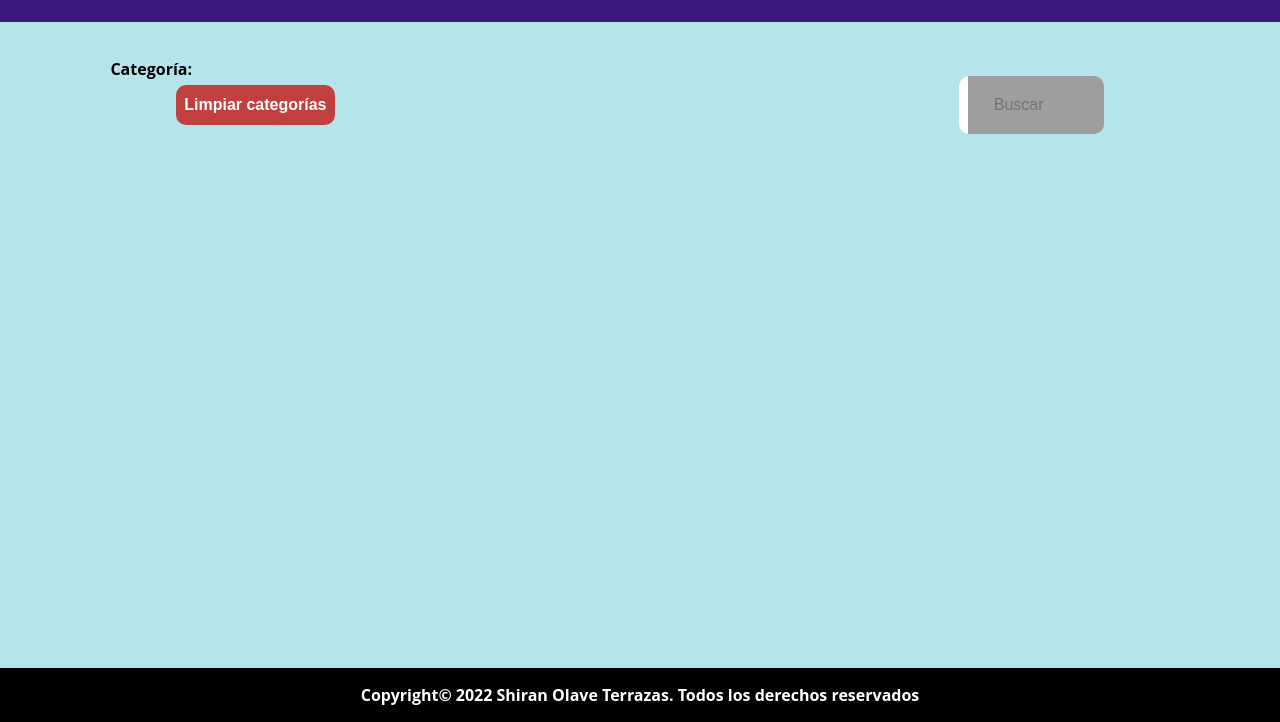
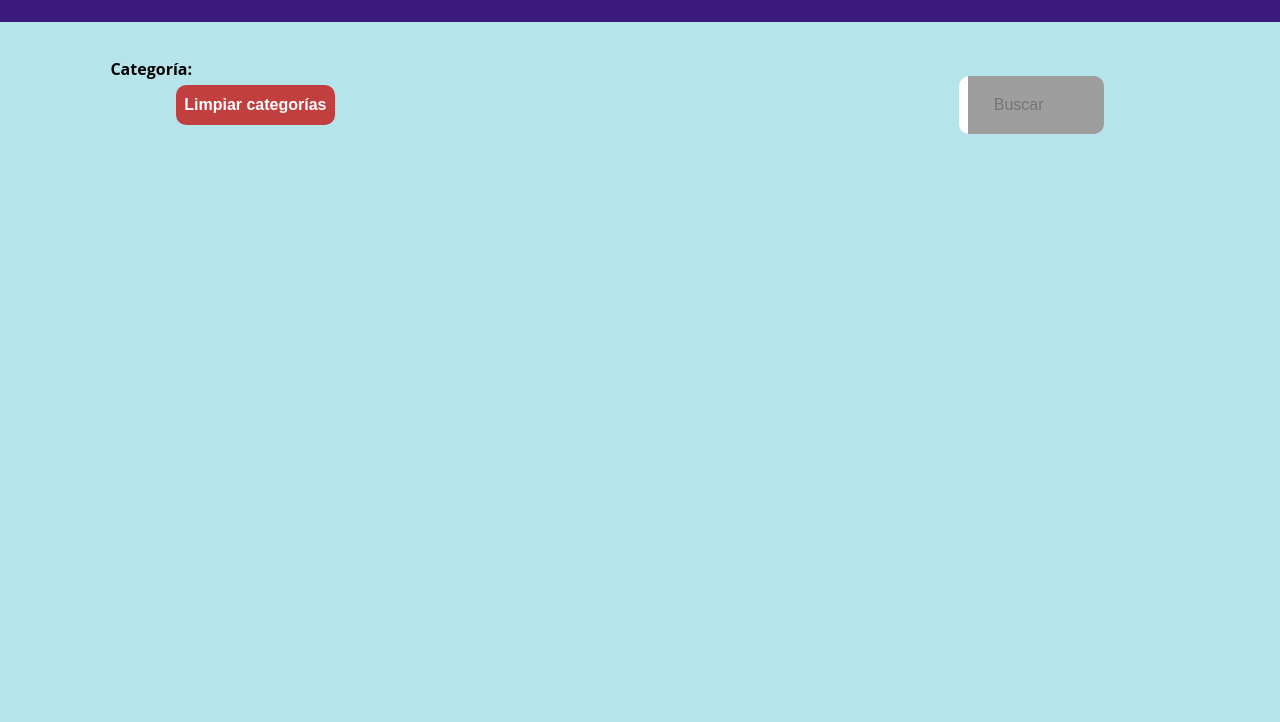
Before and after one commit to shiran-trrzs/online-store, a website: page src/index.html in a window 1280 px wide. Shown: the part 78-800 px from the top of the page. Drawn offline with Linux system fonts and the light colour scheme; no server answers; grey boxes are pictures that could not be loaded.

Commit message:
update  footer

```diff
--- a/src/index.html
+++ b/src/index.html
@@ -13,6 +13,10 @@
         <h2> TIENDA ONLINE </h2>
     </header>
 
+
+
+
+    <main>
         <div class="category">
             <p> Categoría: </p>
         </div>
@@ -29,16 +33,13 @@
 
         </section>
 
-
-
-    <main>
         <section id="showProducts">
 
         </section>
     </main>
 
     <footer class="footer">
-        <p> Copyright© 2022 Shiran Olave Terrazas. Todos los derechos reservados </p>
+        <!-- <p> Copyright© 2022 Shiran Olave Terrazas. Todos los derechos reservados </p> -->
     </footer>
 
     <script src="main.js" type="module"></script>
```
Lines whose indentation alone changed are shown as unchanged.
